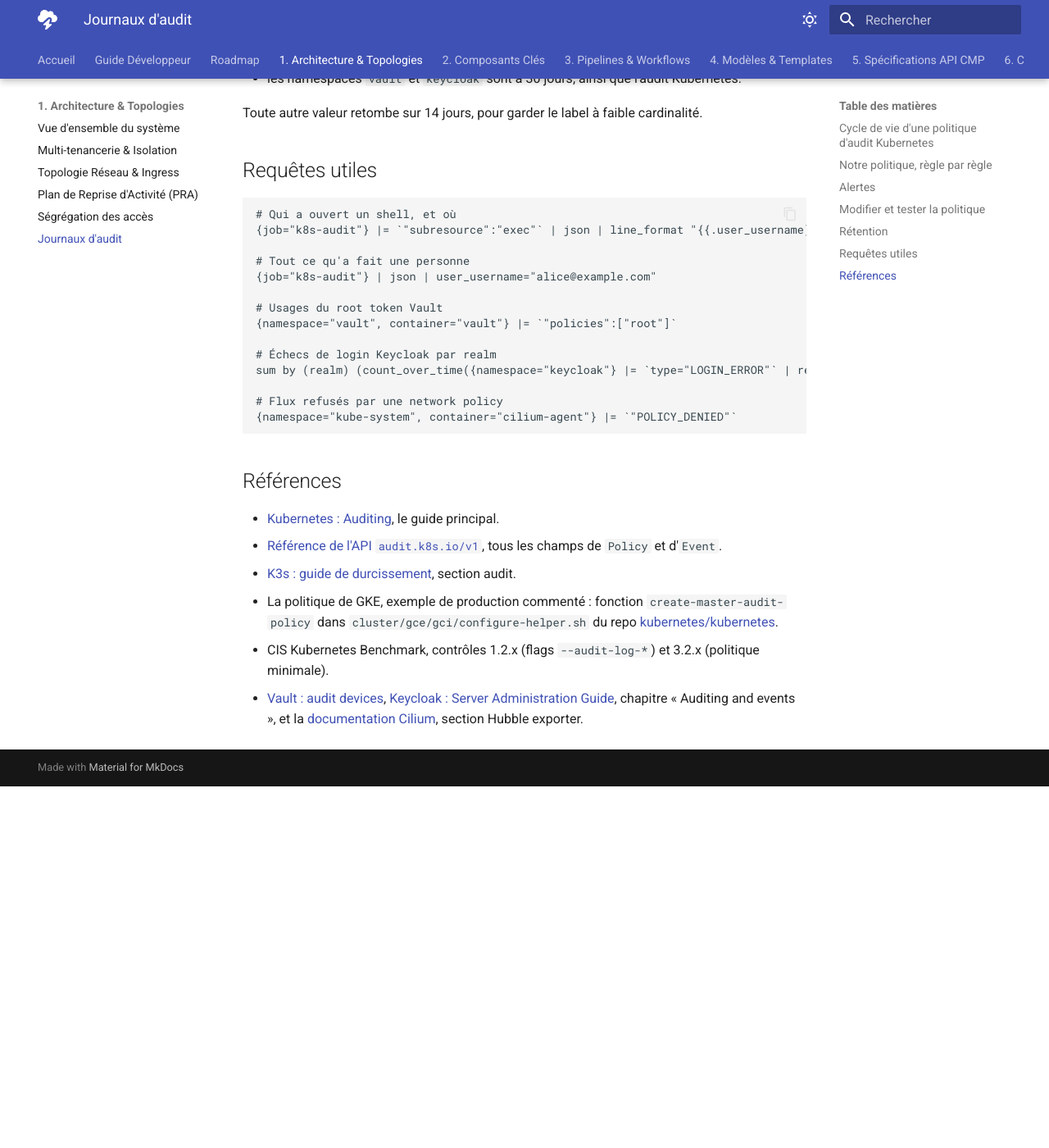
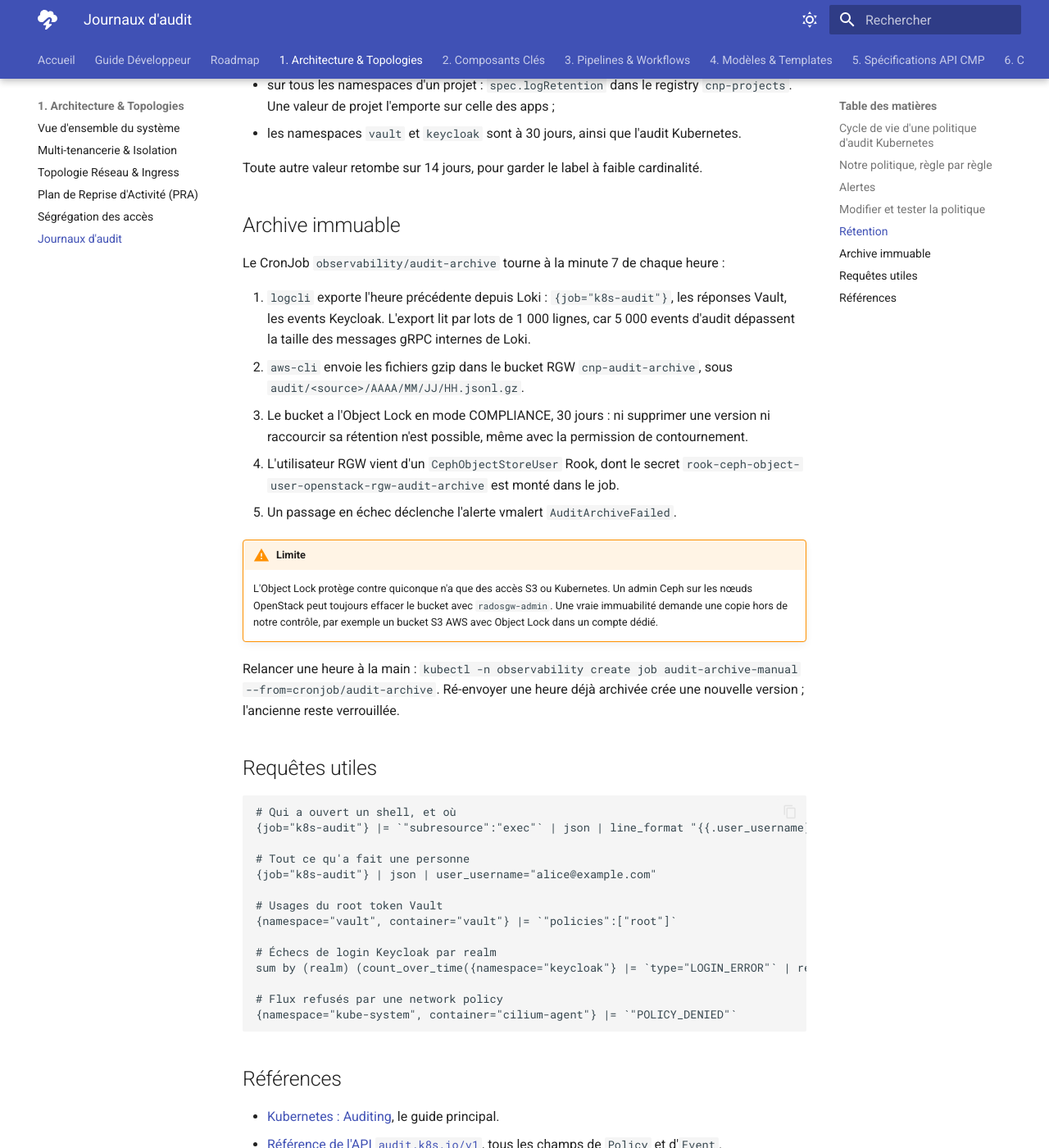
Before and after one commit to 3-Istor/cnp-docs, an MkDocs documentation site: the page built from docs/01-architecture/06-audit-logging.md, in a window 1280 px wide and 1400 px high, scrolled down 5179 px. Shown: the whole window at 82% size. Built offline with MkDocs 1.6.1 and Material for MkDocs 9.7.7, drawn with Linux system fonts in a browser that asks for light colours; before the commit the page ends 6138 px from its top, so only the background shows below that; some of the changed text lies outside the part shown.

Commit message:
docs(architecture): immutable hourly audit archive (#14)
Co-authored-by: Claude Opus 5.5 <noreply@anthropic.com>

````diff
--- a/docs/01-architecture/06-audit-logging.md
+++ b/docs/01-architecture/06-audit-logging.md
@@ -10,6 +10,8 @@ Qui a fait quoi sur la plateforme, et qui est prévenu quand ça compte. Quatre
 | Vault | Chaque requête et réponse, secrets hachés en HMAC | `K3s/terraform/audit.tf` (`vault_audit.stdout`) | 30 j |
 | Keycloak | Logins, échecs, admin events, sur tous les realms | `K3s/terraform/audit.tf`, `project-bootstrap`, `cnp-project-base` | 30 j |
 | Cilium (Hubble) | Flux refusés par une network policy | `K3s/k8s/config/kube-system/values.yaml` | 14 j |
+
+Chaque heure d'audit Kubernetes, Vault et Keycloak est en plus copiée dans un bucket verrouillé 30 jours (voir [Archive immuable](#archive-immuable)).
 
 ```mermaid
 flowchart LR
@@ -168,6 +170,25 @@ Loki supprime par défaut après 14 jours. Le label `cnp.3istor.com/log-retentio
 
 Toute autre valeur retombe sur 14 jours, pour garder le label à faible cardinalité.
 
+## Archive immuable
+
+Le CronJob `observability/audit-archive` tourne à la minute 7 de chaque heure :
+
+1. `logcli` exporte l'heure précédente depuis Loki : `{job="k8s-audit"}`, les réponses Vault, les events Keycloak. L'export lit par lots de 1 000 lignes, car 5 000 events d'audit dépassent la taille des messages gRPC internes de Loki.
+2. `aws-cli` envoie les fichiers gzip dans le bucket RGW `cnp-audit-archive`, sous `audit/<source>/AAAA/MM/JJ/HH.jsonl.gz`.
+3. Le bucket a l'Object Lock en mode COMPLIANCE, 30 jours : ni supprimer une version ni raccourcir sa rétention n'est possible, même avec la permission de contournement.
+4. L'utilisateur RGW vient d'un `CephObjectStoreUser` Rook, dont le secret `rook-ceph-object-user-openstack-rgw-audit-archive` est monté dans le job.
+5. Un passage en échec déclenche l'alerte vmalert `AuditArchiveFailed`.
+
+!!! warning "Limite"
+    L'Object Lock protège contre quiconque n'a que des accès S3 ou Kubernetes. Un admin Ceph
+    sur les nœuds OpenStack peut toujours effacer le bucket avec `radosgw-admin`. Une vraie
+    immuabilité demande une copie hors de notre contrôle, par exemple un bucket S3 AWS avec
+    Object Lock dans un compte dédié.
+
+Relancer une heure à la main : `kubectl -n observability create job audit-archive-manual --from=cronjob/audit-archive`.
+Ré-envoyer une heure déjà archivée crée une nouvelle version ; l'ancienne reste verrouillée.
+
 ## Requêtes utiles
 
 ```logql
````
